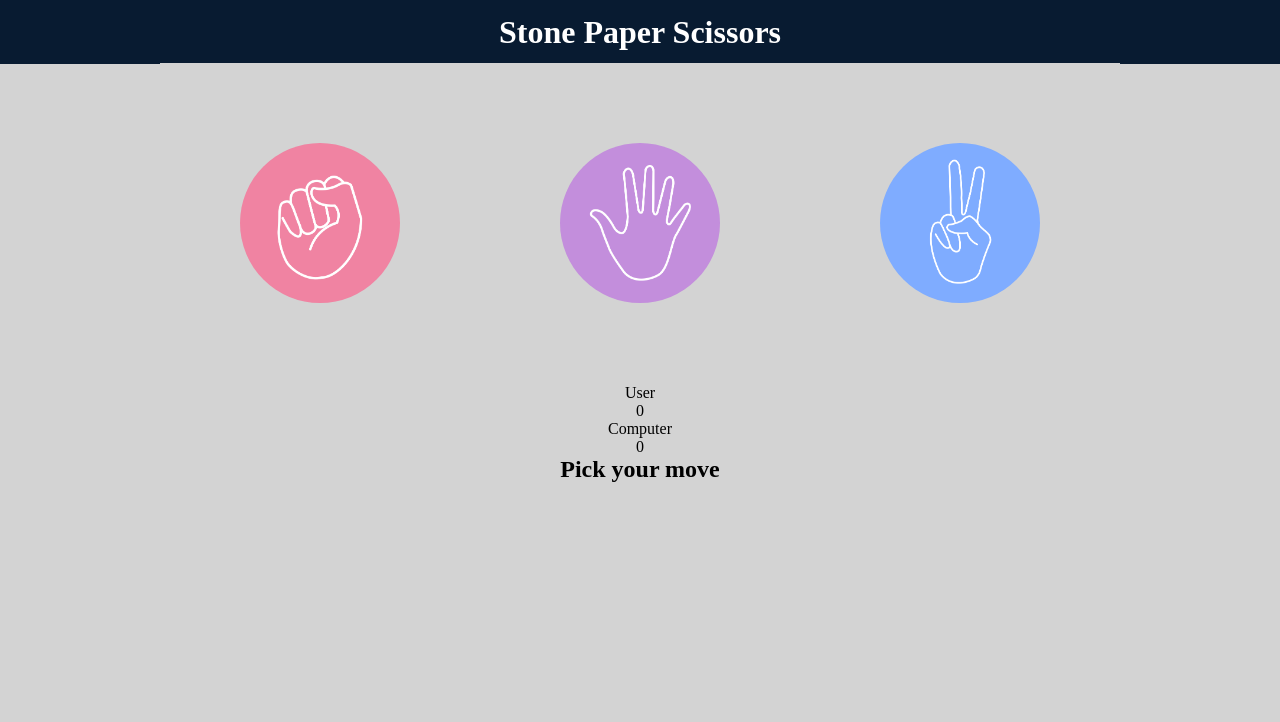
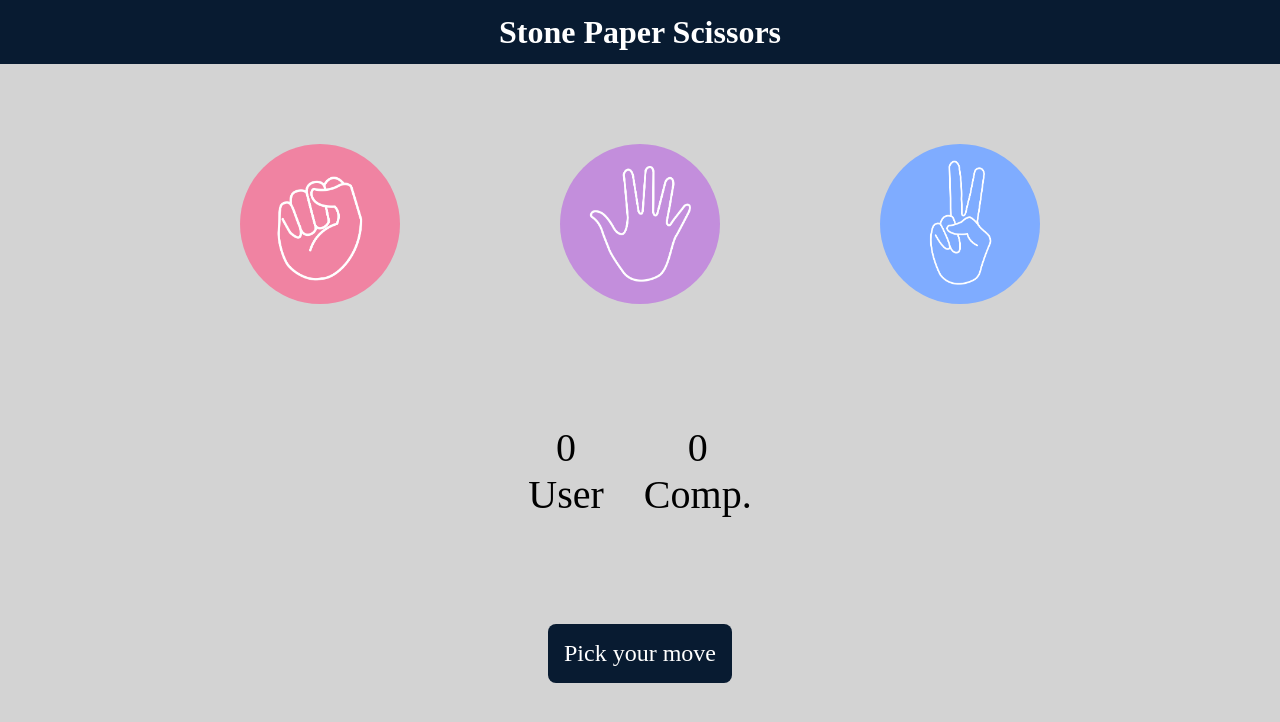
Before and after one commit to xPritam07/JavaScript-Programs, a plain HTML site: page stone-paper-scissor/index.html in a window 1280 px wide. Drawn offline with Linux system fonts and the light colour scheme.

Commit message:
update 2

```diff
--- a/stone-paper-scissor/index.html
+++ b/stone-paper-scissor/index.html
@@ -19,16 +19,16 @@
             </div>
             <div class="score-container">
                 <div class="user-score">
+                    <p class="score">0</p>
                     <p class="player">User</p>
-                    <p class="score">0</p>
                 </div>
                 <div class="comp-score">
-                    <p class="player">Computer</p>
                     <p class="score">0</p>
+                    <p class="player">Comp.</p>
                 </div>
             </div>
             <div class="result-container">
-                <h2 class="result">Pick your move</h2>
+                <p class="result">Pick your move</p>
             </div>
         </div>
     </main>
--- a/stone-paper-scissor/style.css
+++ b/stone-paper-scissor/style.css
@@ -10,6 +10,7 @@
     background-color: #081b31;
     color: #fff;
     display: flex;
+    flex-wrap: wrap;
     justify-content: center;
     align-items: center;
 }
@@ -22,6 +23,7 @@ button{
 .image-container{
     height: 40vh;
     display: flex;
+    flex-wrap: wrap;
     justify-content: center;
     align-items: center;
 }
@@ -33,3 +35,40 @@ button{
     object-fit: cover;
     margin: 10vh;
 }
+
+.image:hover{
+    opacity: 0.7;
+    cursor: pointer;
+}
+
+.image:active{
+    box-shadow: 0 0 0 5px black;
+}
+
+.score-container{
+    margin: 5vh ;
+    display: flex;
+    flex-wrap: wrap;
+    justify-content: center;
+    align-items: center;
+    gap: 5vh;
+}
+
+.user-score{
+    height: 20vh;
+    font-size: 5vh;
+}
+
+.comp-score{
+    height: 20vh;
+    font-size: 5vh;
+}
+
+.result{
+    display: inline-block;
+    background-color: #081b31;
+    color: #fff;
+    padding: 2vh;
+    font-size: 3vh;
+    border-radius: 1vh;
+}
```
